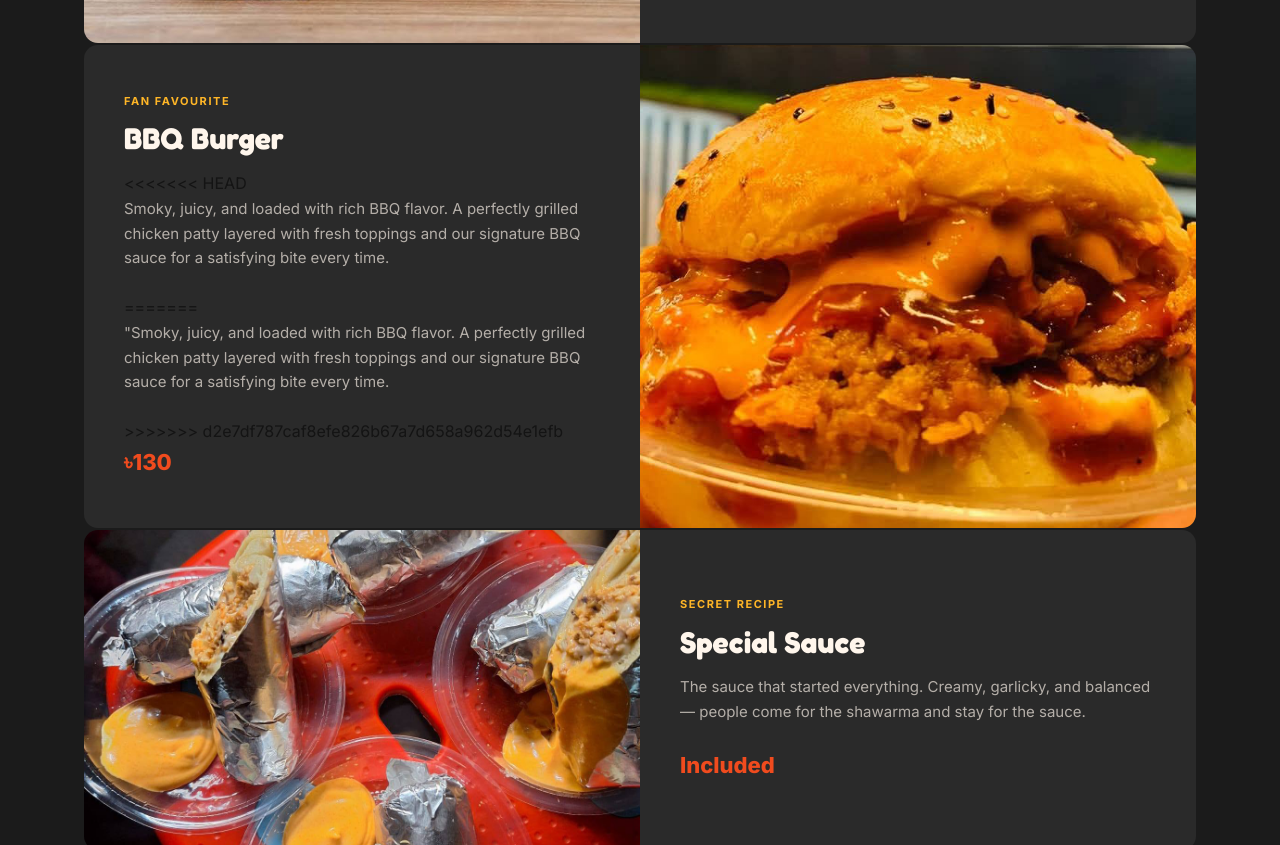
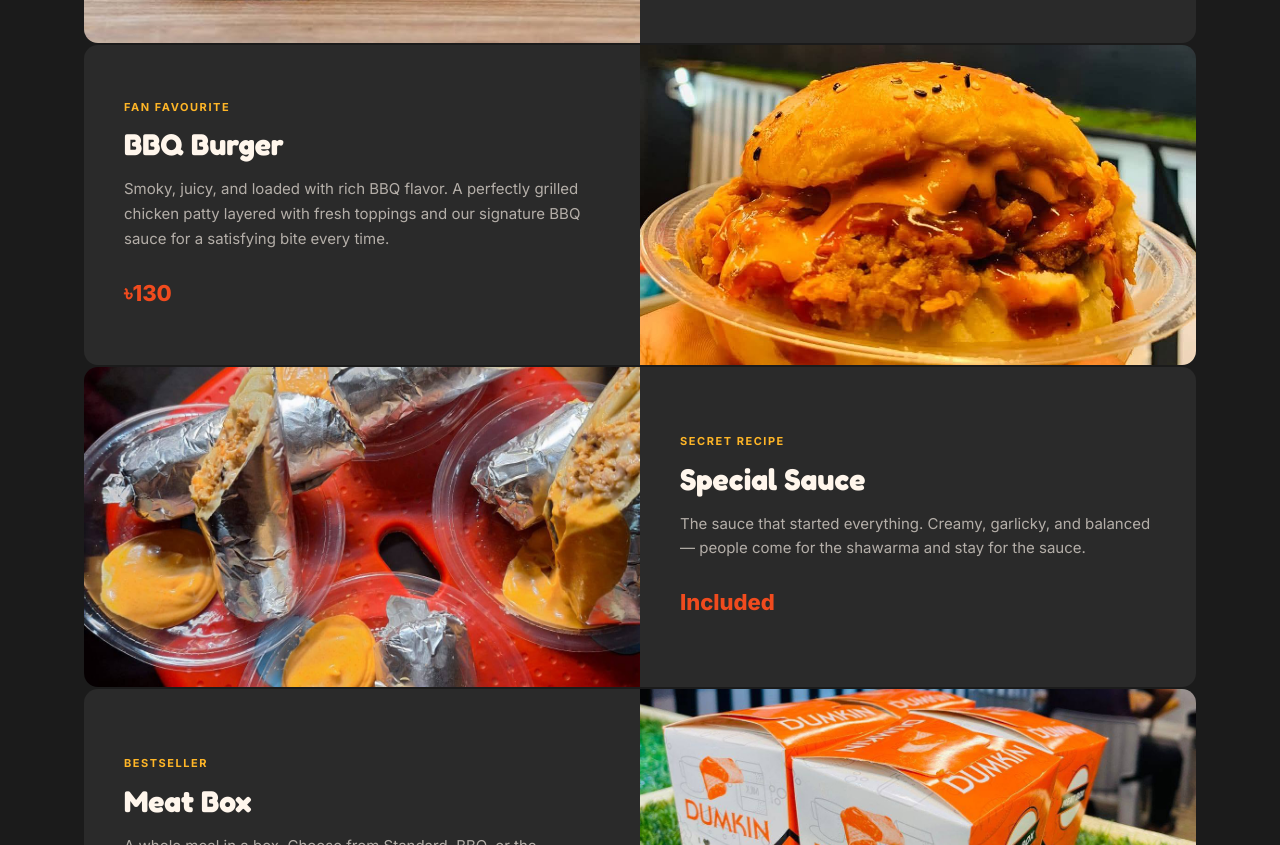
Before and after one commit to Hi-Manta/Dumkin-Business-website, a plain HTML site: page index.html in a window 1280 px wide. Shown: the part 2878-3723 px from the top of the page. Drawn offline with Linux system fonts and the light colour scheme.

Commit message:
Fixed the Fan Favourite - BBQ Burger section desc

```diff
--- a/index.html
+++ b/index.html
@@ -120,13 +120,14 @@
           <div class="price-bubble">৳150</div>
           <div class="food-card__body">
             <h3 class="food-card__name">Chicken Wings</h3>
-<<<<<<< HEAD
-            <p class="food-card__desc">4 pieces of golden crispy chicken wings — perfectly seasoned and irresistibly
+            <<<<<<< HEAD <p class="food-card__desc">4 pieces of golden crispy chicken wings — perfectly seasoned and
+              irresistibly
               crunchy.</p>
-=======
-            <p class="food-card__desc">4 pieces of tender wings tossed in a mouthwatering spicy sauce — cooked to perfection with every bite.</p>
->>>>>>> d2e7df787caf8efe826b67a7d658a962d54e1efb
-            <a href="tel:01304616961" class="btn btn-primary btn--sm food-card__order">Order Now</a>
+              =======
+              <p class="food-card__desc">4 pieces of tender wings tossed in a mouthwatering spicy sauce — cooked to
+                perfection with every bite.</p>
+              >>>>>>> d2e7df787caf8efe826b67a7d658a962d54e1efb
+              <a href="tel:01304616961" class="btn btn-primary btn--sm food-card__order">Order Now</a>
           </div>
         </article>
 
@@ -185,12 +186,8 @@
           <div class="sig-card__content">
             <span class="sig-card__tag">Fan Favourite</span>
             <h3 class="sig-card__title">BBQ Burger</h3>
-<<<<<<< HEAD
             <p class="sig-card__desc">Smoky, juicy, and loaded with rich BBQ flavor. A perfectly grilled chicken patty
               layered with fresh toppings and our signature BBQ sauce for a satisfying bite every time.</p>
-=======
-            <p class="sig-card__desc">"Smoky, juicy, and loaded with rich BBQ flavor. A perfectly grilled chicken patty layered with fresh toppings and our signature BBQ sauce for a satisfying bite every time.</p>
->>>>>>> d2e7df787caf8efe826b67a7d658a962d54e1efb
             <div class="sig-card__price">৳130</div>
           </div>
         </div>
```
